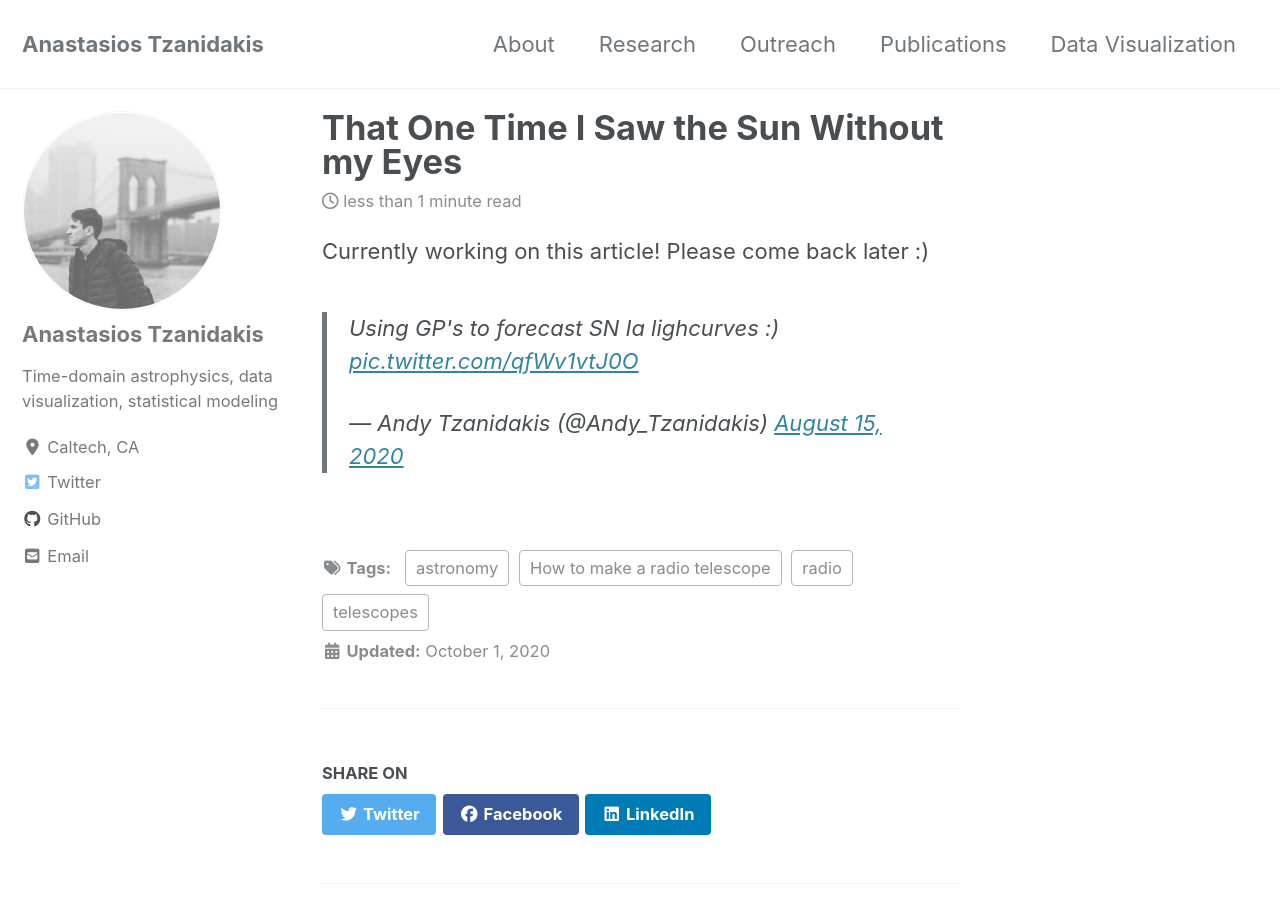
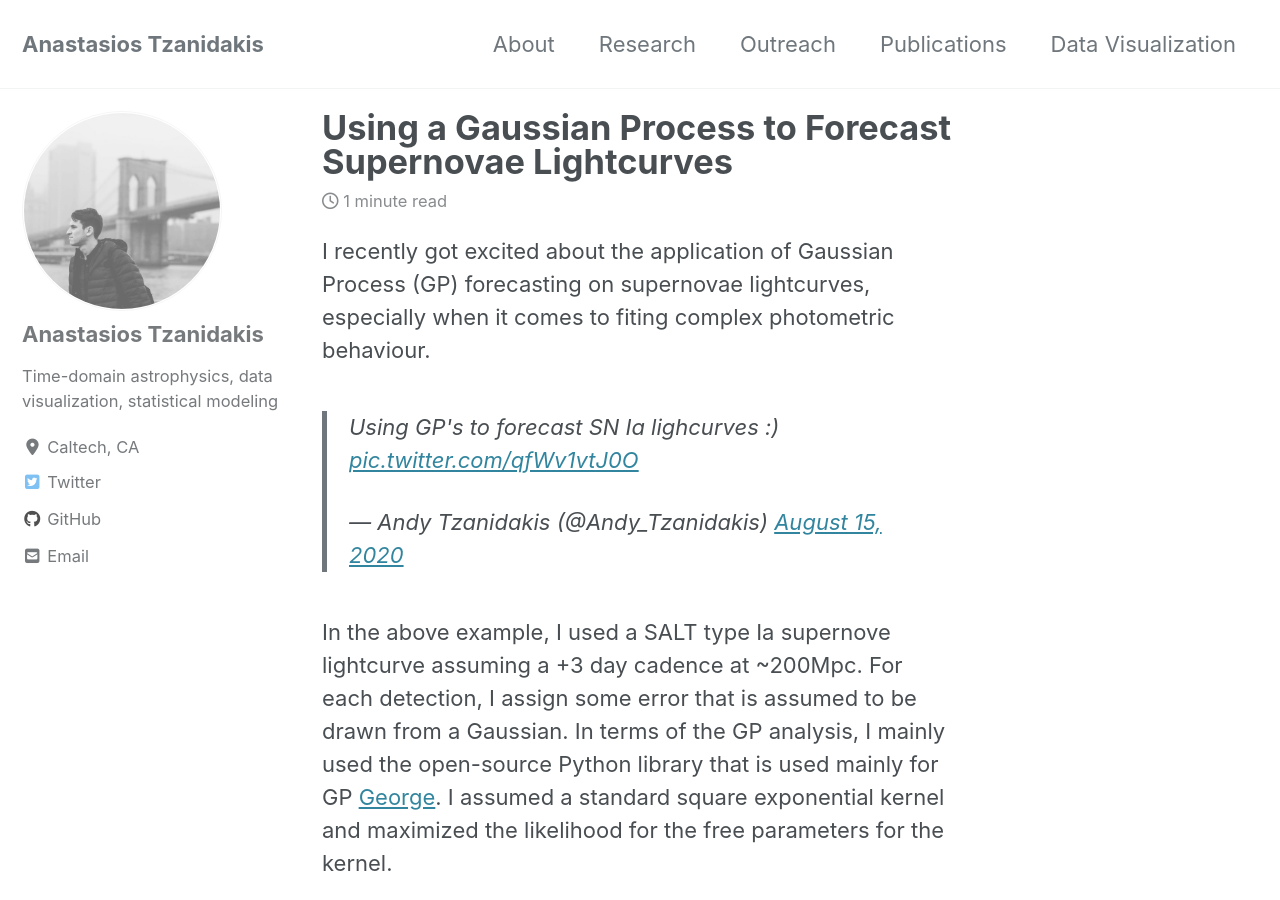
Before and after one commit to AndyTza/andytza.github.io, a Jekyll site: the page built from _posts/2020-10-02-How_to_make_a_radiotelescope.md, in a window 1280 px wide and 900 px high. Built offline with Jekyll 4.4.1, drawn with Linux system fonts in a browser that asks for light colours; cached includes are drawn as plain includes; nearby versions of some CDN libraries; comment, search, counter and statistics services are not loaded; some of the changed text lies outside the part shown.

Commit message:
new article

```diff
--- a/_posts/2020-10-02-How_to_make_a_radiotelescope.md
+++ b/_posts/2020-10-02-How_to_make_a_radiotelescope.md
@@ -1,10 +1,19 @@
 ---
-title: "That One Time I Saw the Sun Without my Eyes"
-date: 2020-10-01
-tags: [How to make a radio telescope, astronomy, telescopes, radio]
-excerpt: "A short story and brief tutorial on how I build a radio telescope"
+title: "Using a Gaussian Process to Forecast Supernovae Lightcurves"
+date: 2020-12-03
+tags: [Gaussian Process, Supernovae, SNCOSMO, GP, astronomy]
+excerpt: "Short demo how to fit a GP to supernovae lighcurves"
 ---
 
-Currently working on this article! Please come back later :)
+I recently got excited about the application of Gaussian Process (GP) forecasting on supernovae lightcurves, especially when it comes to fiting complex photometric behaviour.
 
 <blockquote class="twitter-tweet"><p lang="en" dir="ltr">Using GP&#39;s to forecast SN Ia lighcurves :) <a href="https://t.co/qfWv1vtJ0O">pic.twitter.com/qfWv1vtJ0O</a></p>&mdash; Andy Tzanidakis (@Andy_Tzanidakis) <a href="https://twitter.com/Andy_Tzanidakis/status/1294754197561380866?ref_src=twsrc%5Etfw">August 15, 2020</a></blockquote> <script async src="https://platform.twitter.com/widgets.js" charset="utf-8"></script>
+
+In the above example, I used a SALT type Ia supernove lightcurve assuming a +3 day cadence at ~200Mpc. For each detection, I assign some error that is assumed to be drawn from a Gaussian. In terms of the GP analysis, I mainly used the open-source Python library that is used mainly for GP [George](https://george.readthedocs.io/en/latest/). I assumed a standard square exponential kernel and maximized the likelihood for the free parameters for the kernel.
+
+
+I was quite happy with he preliminary results. After messing around with various kernels (more on Kernels (here)[https://www.cs.toronto.edu/~duvenaud/cookbook/]) I found that the current set-up with a simple SE is enough forecast SN Ia lightcurves. In theory, this can be implimented as a neat tool in unison to TD surveys that do regular spectroscopic follow-up. Often as an observer one questions the evolution of their lightcurve after 10 or 20 days before their upcoming run. This can greatly impact the exposure times spent on each source, since we assume that our source has reach a certain magnitude.
+
+More on this coming soon! Please feel free to contact me if you would like the source code :)
+
+s
```
